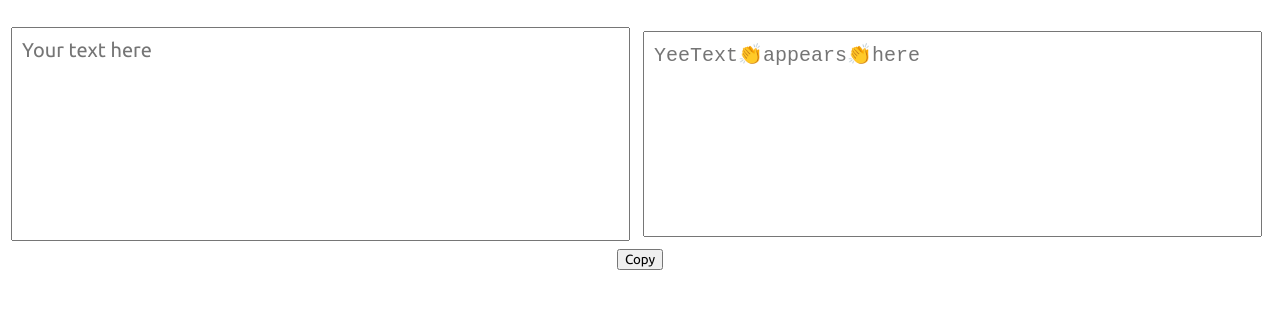
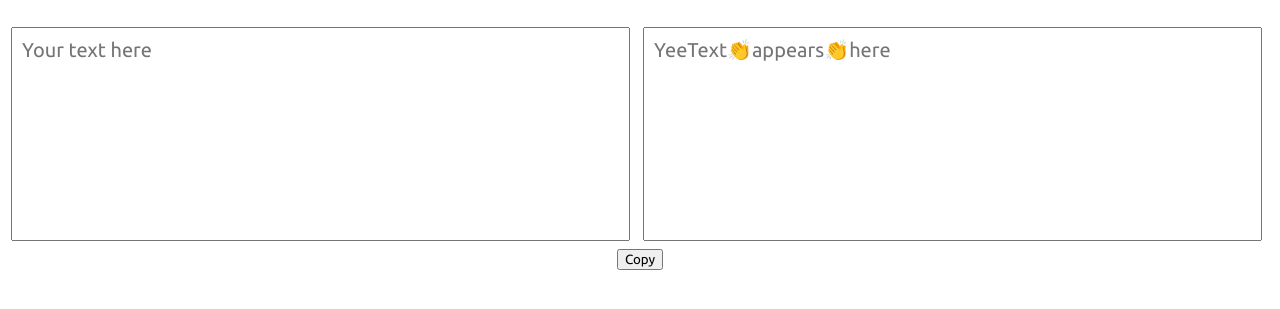
Before and after one commit to jeffbdye/YeeText, a website built with webpack: page public/index.html in a window 1280 px wide. Shown: the part 69-378 px from the top of the page. Built offline with nearby package versions, Linux system fonts and the light colour scheme.

Commit message:
Less monospace font

```diff
--- a/public/style.css
+++ b/public/style.css
@@ -27,10 +27,6 @@ textarea#input-text {
   resize: none;
 }
 
-textarea#yeetext {
-  font-family: monospace;
-}
-
 @media screen and (max-width: 500px) {
   .textarea-container {
     flex-direction: column;
--- a/server.js
+++ b/server.js
@@ -4,7 +4,7 @@ var express = require('express');
 
 const app = express();
 
-// require https
+// require https in production
 app.get('*', (req, res, next) => {
   if (req.headers['x-forwarded-proto'] != 'https') {
     res.redirect(302, `https://${req.hostname}${req.url}`);
@@ -17,7 +17,7 @@ var staticPath = path.join(__dirname, 'public');
 app.use(serveStatic(staticPath, {'index': ['index.html']}));
 
 var server = app.listen(process.env.PORT || 3000, () => {
-    console.log(`serving ${staticPath} on ${server.address().port}`);
+    console.log(`serving ${staticPath} on port ${server.address().port}`);
 });
 
 module.exports = app;
```
